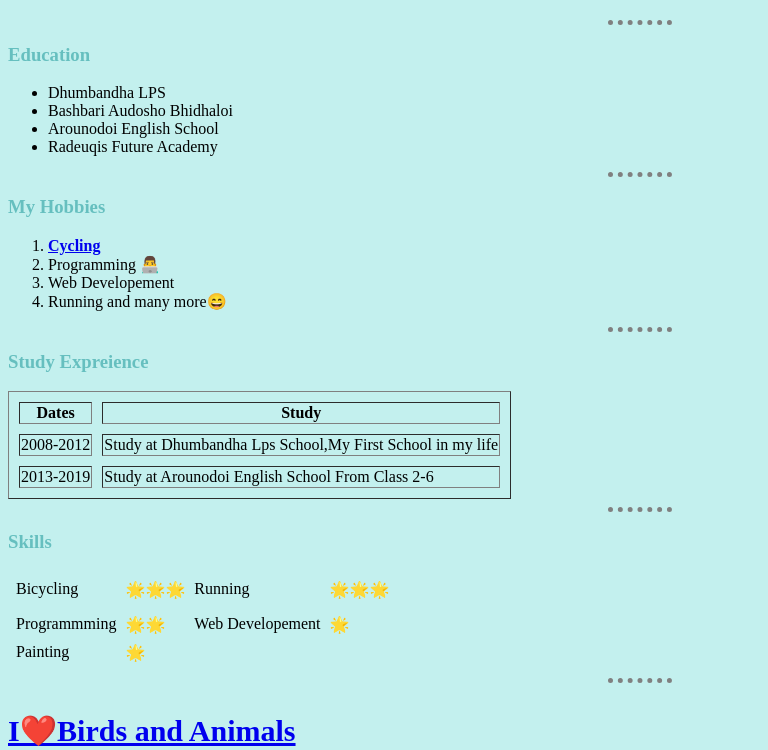
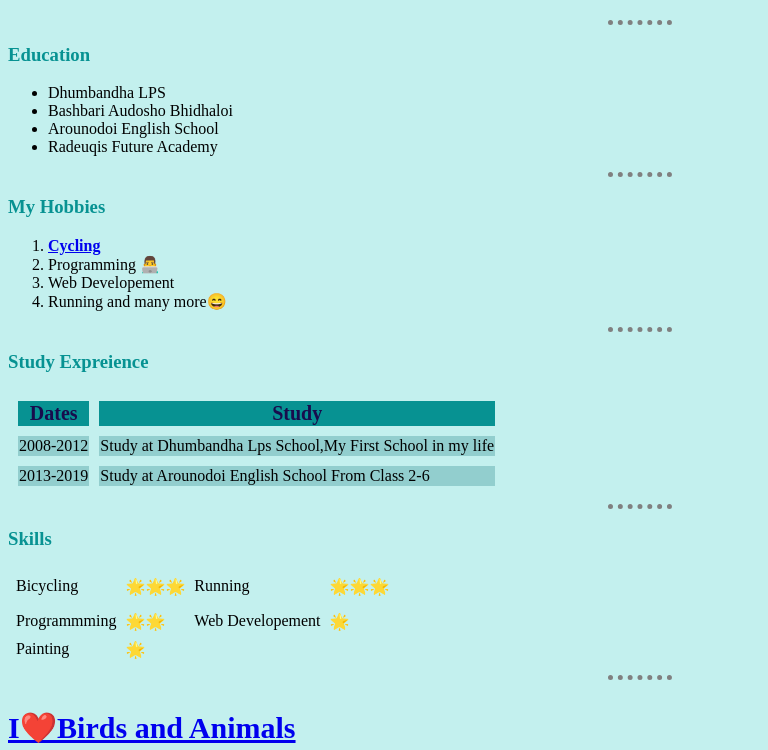
Before and after one commit to mukhtarzotder/First-Website, a plain HTML site: page index.html in a window 1280 px wide. Shown: the part 294-1044 px from the top of the page, without its empty margins (0-768 px from the left). Drawn offline with Linux system fonts and the light colour scheme.

Commit message:
added more function

```diff
--- a/Css/style.css
+++ b/Css/style.css
@@ -13,15 +13,32 @@ hr {
 h1{
   color: teal;
 }
-h3 {
+h3:harve {
   color: #66bfbf;
 }
 textarea{
   background-color: lightblue;
 }
-.ddfghgfdfzxcgv{
-  background-color: rgb(73, 36, 36);
-  color: aquamarine;
-
-
+.h1-name:hover{
+ font-size: 32px;
+ font-style: oblique;
 }
+p{
+  color: #079292;
+}
+h3{
+  color: #079292;
+}
+thead{
+  color: #180c4d;
+  font-size: 20px;
+  background-color: #079292;
+  border-color: #180c4d;
+}
+.body{
+  background-color: #92cece;
+}
+#head:hover{
+ font-size: 30px;
+ font-style: italic;
+}
--- a/index.html
+++ b/index.html
@@ -52,8 +52,8 @@
     </ol>
     <hr>
     <h3>Study Expreience</h3>
-    <table cellspacing="10" border="1px">
-      <thead>
+    <table cellspacing="10px">
+      <thead id="head">
         <tr>
           <th>Dates</th>
           <th>Study</th>
@@ -61,14 +61,14 @@
       </thead>
       <tbody>
         <tr>
-          <td>2008-2012</td>
-          <td>Study at Dhumbandha Lps School,My First School in my life</td>
+          <td class="body">2008-2012</td>
+          <td class="body">Study at Dhumbandha Lps School,My First School in my life</td>
         </tr>
       </tbody>
       <tbody>
         <tr>
-          <td>2013-2019</td>
-          <td>Study at Arounodoi English School From Class 2-6</td>
+          <td class="body">2013-2019</td>
+          <td class="body">Study at Arounodoi English School From Class 2-6</td>
         </tr>
       </tbody>
     </table>
```
